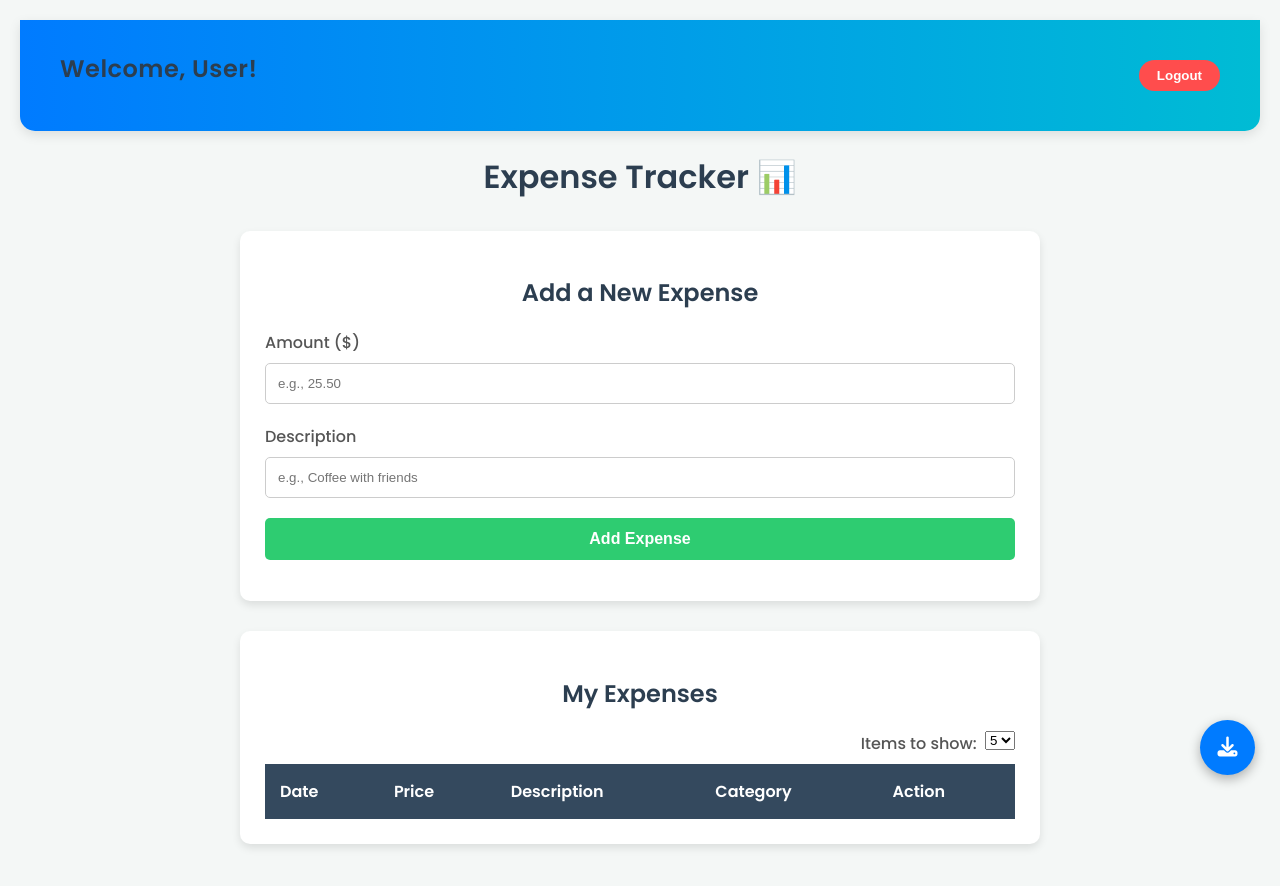
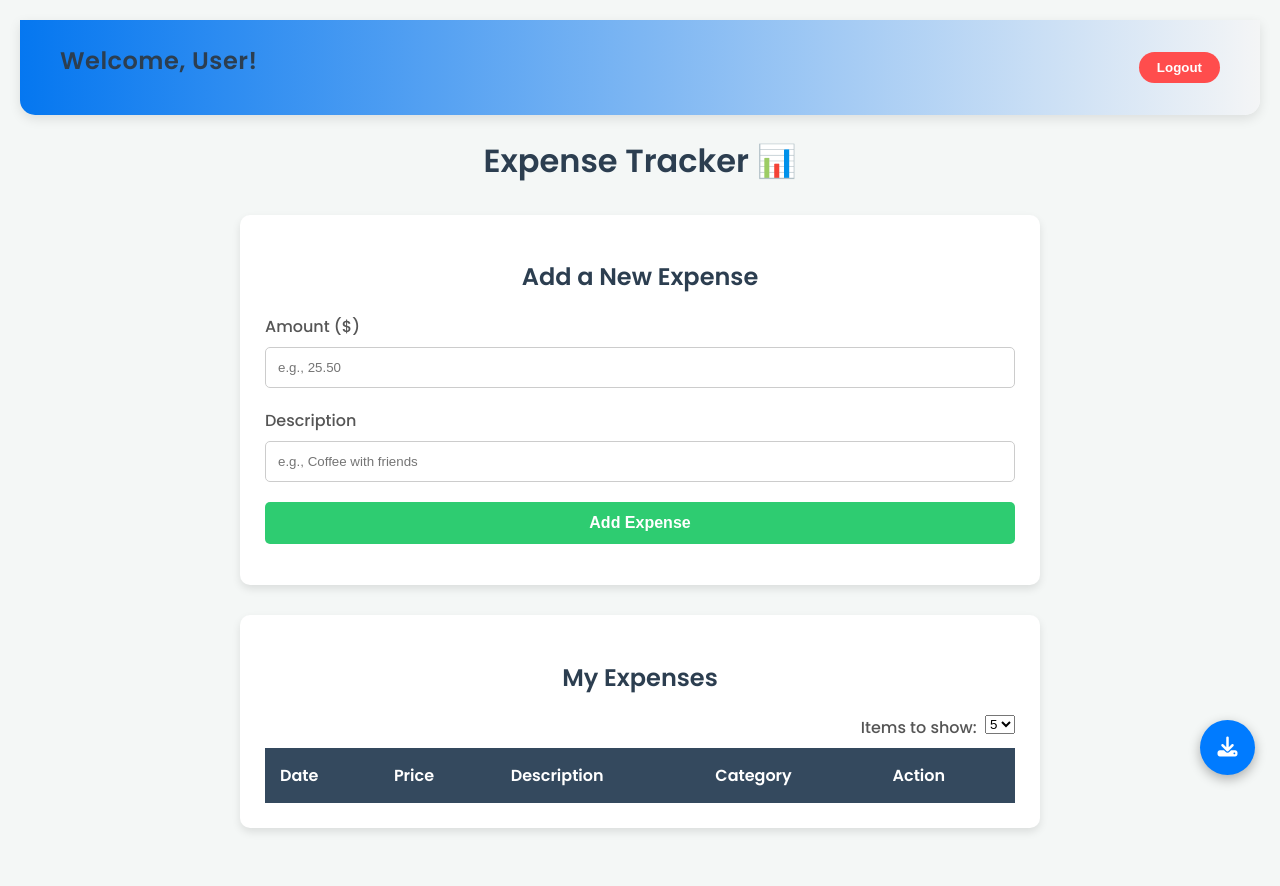
Before and after one commit to harsha9143/expensetracker2, a website: page views/expenses.html in a window 1280 px wide. Drawn offline with Linux system fonts and the light colour scheme; no server answers; sample sign-in values are in the browser's storage.

Commit message:
changed style

```diff
--- a/public/css/expenses.css
+++ b/public/css/expenses.css
@@ -142,12 +142,12 @@ td .delete-btn:hover {
 }
 
 header {
-  background: linear-gradient(90deg, #007bff, #00bcd4);
+  background: linear-gradient(90deg, #0577f0, #f4f5f6);
   color: white;
   display: flex;
   justify-content: space-between;
   align-items: center;
-  padding: 15px 40px;
+  padding: 7px 40px;
   box-shadow: 0 4px 12px rgba(0, 0, 0, 0.1);
   position: sticky;
   top: 0;
```
